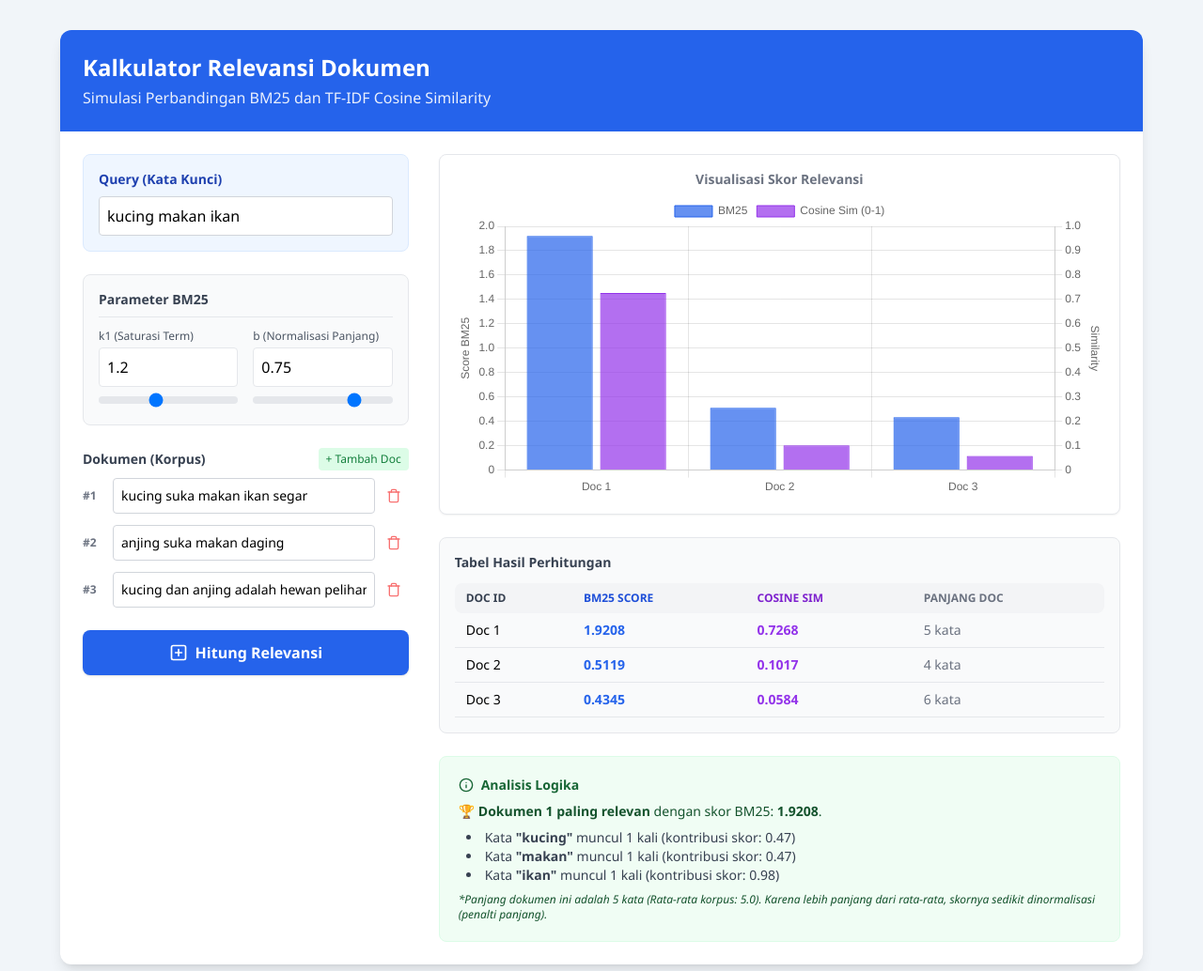
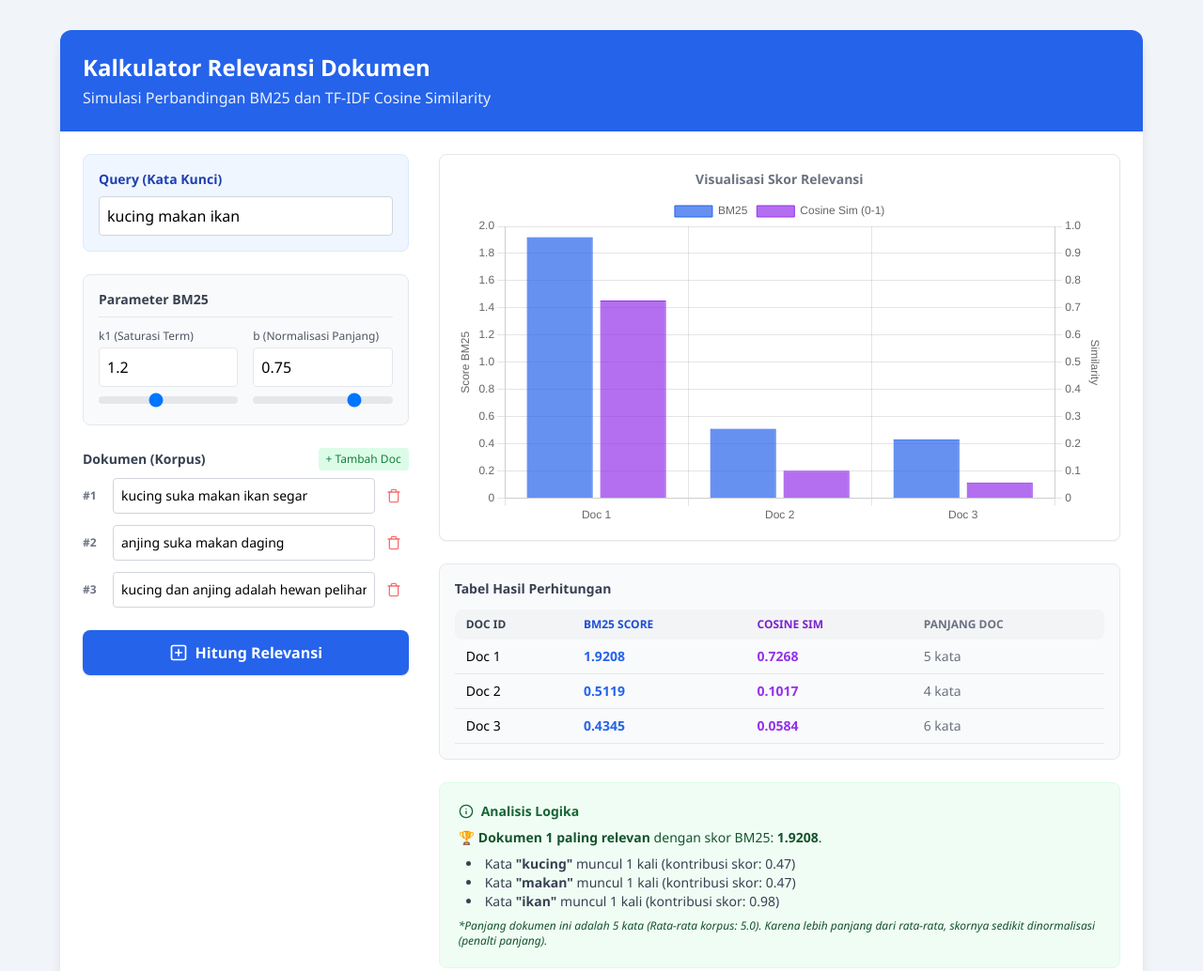
Before and after one commit to excelyno/BM25-calculation, a plain HTML site: page index.html in a window 1280 px wide. Shown: the top 1034 px of the page at 94% size. Drawn offline with nearby package versions, Linux system fonts and the light colour scheme.

Commit message:
Update index.html

```diff
--- a/index.html
+++ b/index.html
@@ -10,6 +10,12 @@
     <script src="https://cdn.jsdelivr.net/npm/chart.js"></script>
     <style>
         body { font-family: 'Segoe UI', Tahoma, Geneva, Verdana, sans-serif; }
+        /* Styling khusus untuk memastikan container chart stabil */
+        .chart-container {
+            position: relative;
+            height: 350px; /* Tinggi dikunci */
+            width: 100%;
+        }
     </style>
 </head>
 <body class="bg-slate-100 min-h-screen p-4 md:p-8">
@@ -82,10 +88,11 @@
             <!-- Right Column: Results & Chart (2/3 width on large screens) -->
             <div class="lg:col-span-2 space-y-6">
 
-                <!-- Chart Container (Fixed Height) -->
-                <div class="bg-white p-4 rounded-lg border border-gray-200 shadow-sm h-96 relative">
+                <!-- Chart Container (Stabilized) -->
+                <div class="bg-white p-4 rounded-lg border border-gray-200 shadow-sm">
                     <h3 class="text-center text-sm font-semibold text-gray-500 mb-2">Visualisasi Skor Relevansi</h3>
-                    <div class="w-full h-[320px]">
+                    <!-- Class .chart-container memastikan tinggi tetap -->
+                    <div class="chart-container">
                         <canvas id="resultsChart"></canvas>
                     </div>
                 </div>
@@ -329,7 +336,7 @@
                 },
                 options: {
                     responsive: true,
-                    maintainAspectRatio: false, // Penting agar mengikuti tinggi container
+                    maintainAspectRatio: false, // Wajib false agar mengikuti container
                     scales: {
                         y: {
                             beginAtZero: true,
```
